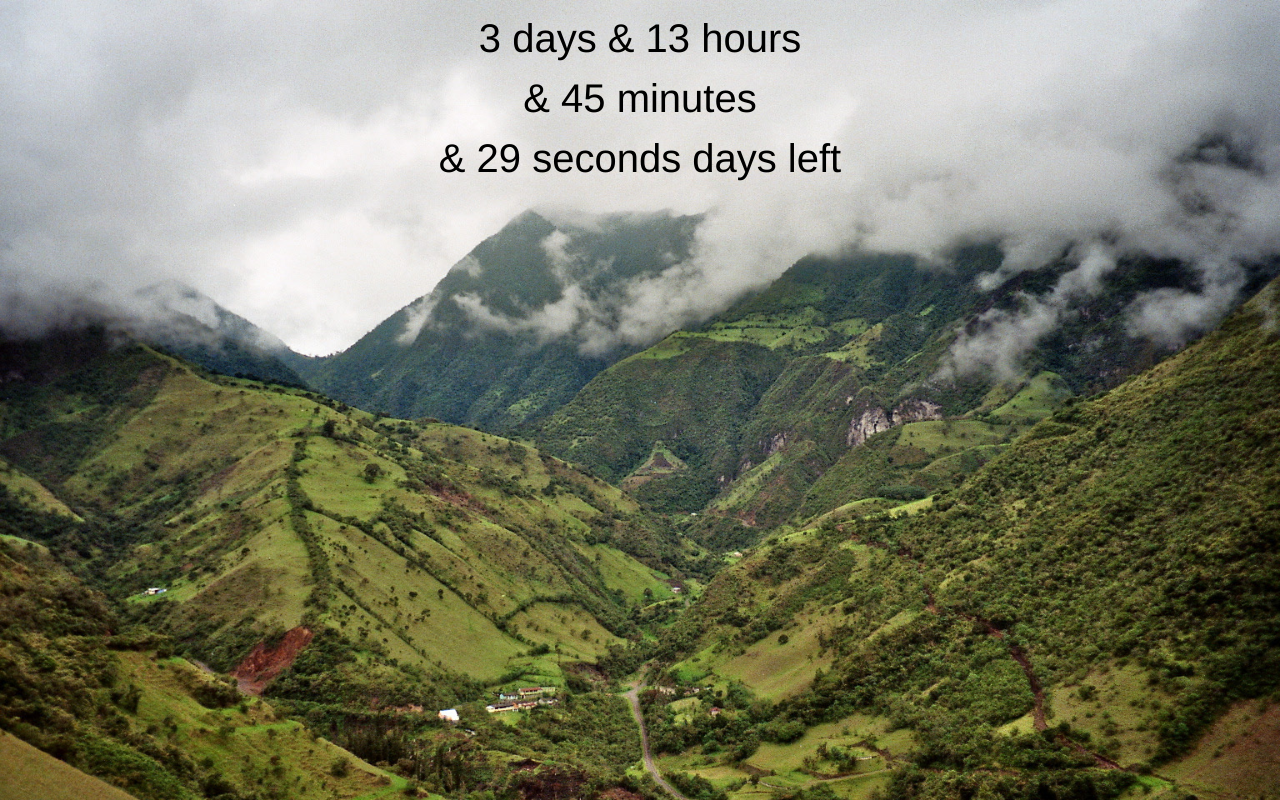
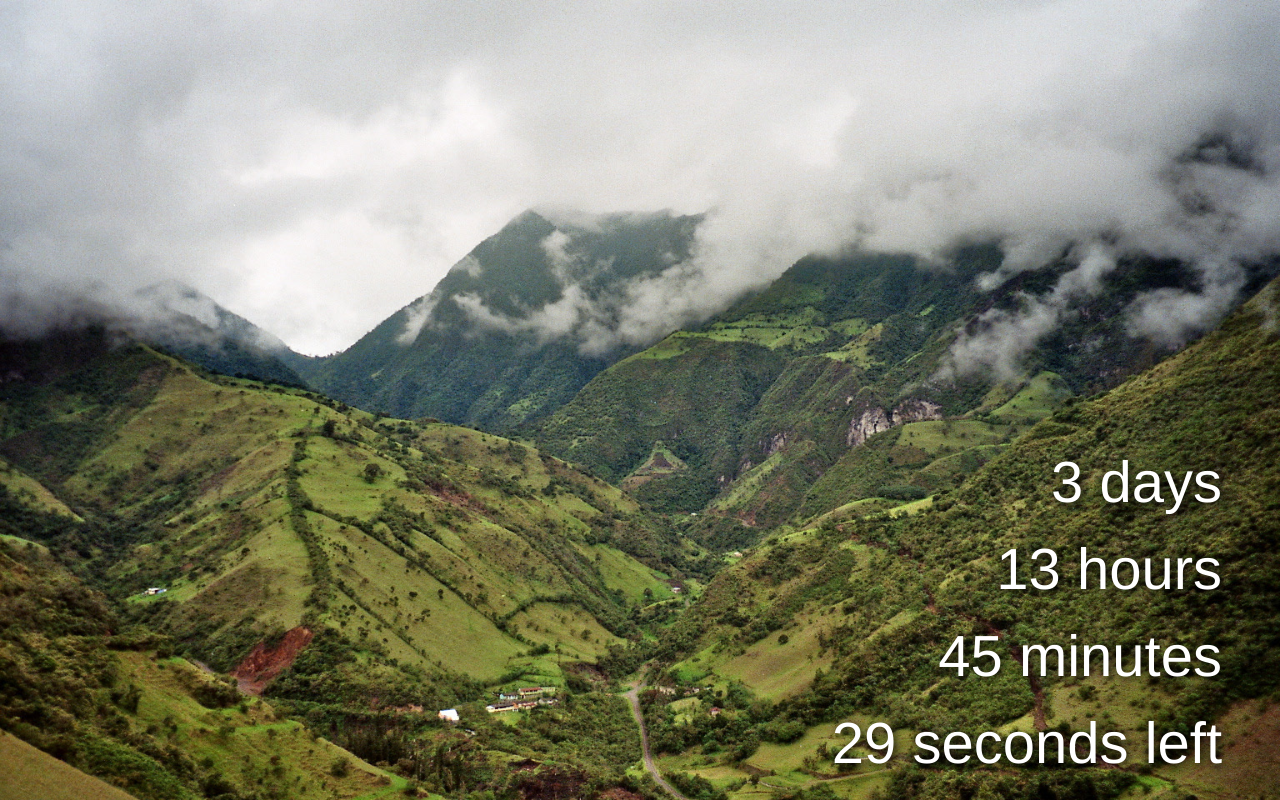
Before and after one commit to whroman/almostThere, a plain HTML site: page index.html in a window 1280 px wide. Drawn offline with nearby package versions, Linux system fonts and the light colour scheme.

Commit message:
fixed #2 and restyled

```diff
--- a/index.html
+++ b/index.html
@@ -3,22 +3,30 @@
     <title>Time Left</title>
     <style type="text/css">
         body {
-            font-family: helvetica, arial, sans-serif;
-            font-size: 40px;
-            text-align: center;
+            font-family: "helvetica neue", arial, sans-serif;
+            font-size: 58px;
+            text-align: right;
             line-height: 1.5em;
             background-image: url('./mindo_cloud-forest.jpg');
             background-size: cover;
             background-position: center;
             font-weight: 100;
+            text-shadow: 2px 2px 10px #000000;
+            color: white;
+        }
+
+        #overlay {
+            position: fixed;
+            bottom: 0.25em;
+            right: 1em;
         }
     </style>
 </head>
 <body>
-    <div>
+    <div id="overlay">
         <span id="daysLeft"></span>
-        <span> days left</span>
     </div>
+
     <script type="text/javascript" src="http://cdnjs.cloudflare.com/ajax/libs/moment.js/2.8.2/moment.min.js"></script>
     <script type="text/javascript">
         var el = document.getElementById('daysLeft');
@@ -38,11 +46,12 @@
             today.add(mins, 'minutes');
             var secs = then.diff(today, 'seconds');
             var html = [
-                days + ' days & ' +
+                '<div>' +
+                days + ' days',
                 hours + ' hours',
-                ' & ' + mins + ' minutes',
-                ' & ' + secs + ' seconds'
-            ].join('<br>');
+                mins + ' minutes',
+                secs + ' seconds left</div>'
+            ].join('</div><div>');
             el.innerHTML = html;
         }
     </script>
```
